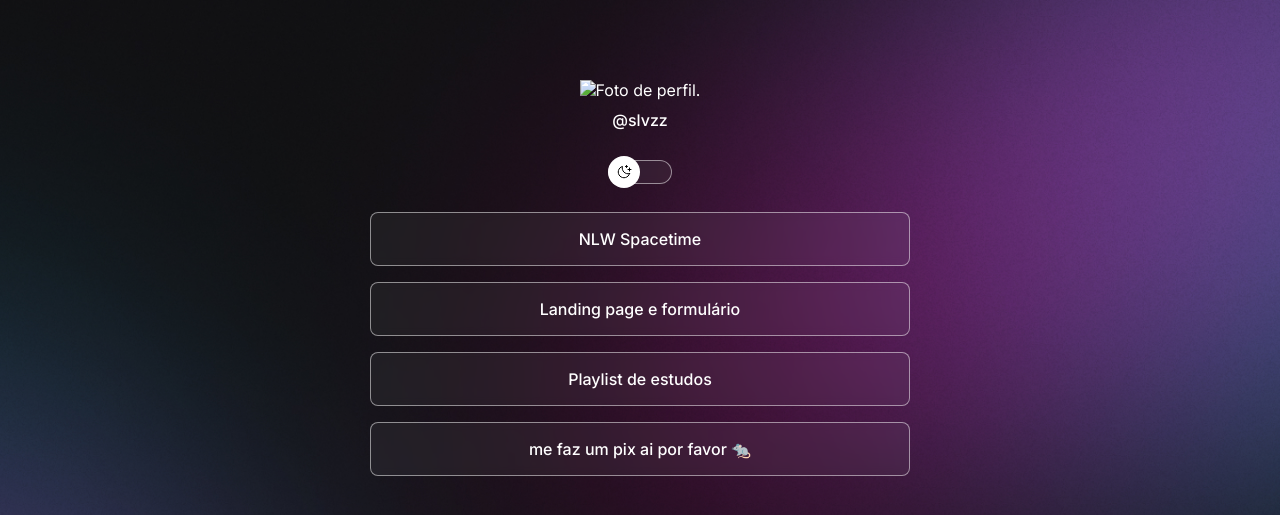
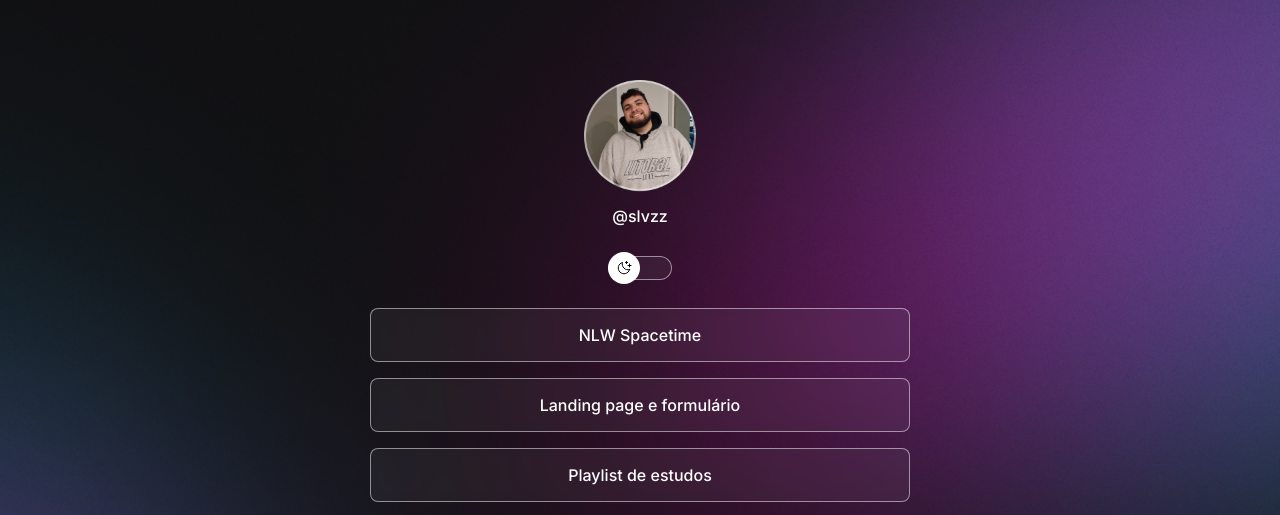
Before and after one commit to slvzz/Discover, a plain HTML site: page index.html in a window 1280 px wide. Shown: the top 515 px of the page. Drawn offline with nearby package versions, Linux system fonts and the light colour scheme.

Commit message:
agr eh serio tem que ir

```diff
--- a/index.html
+++ b/index.html
@@ -16,7 +16,7 @@
   <body>
     <div id="container">
       <div id="profile">
-        <img src=".Discover/assets/Avatar.png" alt="Foto de perfil." />
+        <img src="../assets/Avatar.png" alt="Foto de perfil." />
         <p>@slvzz</p>
       </div>
 
```
